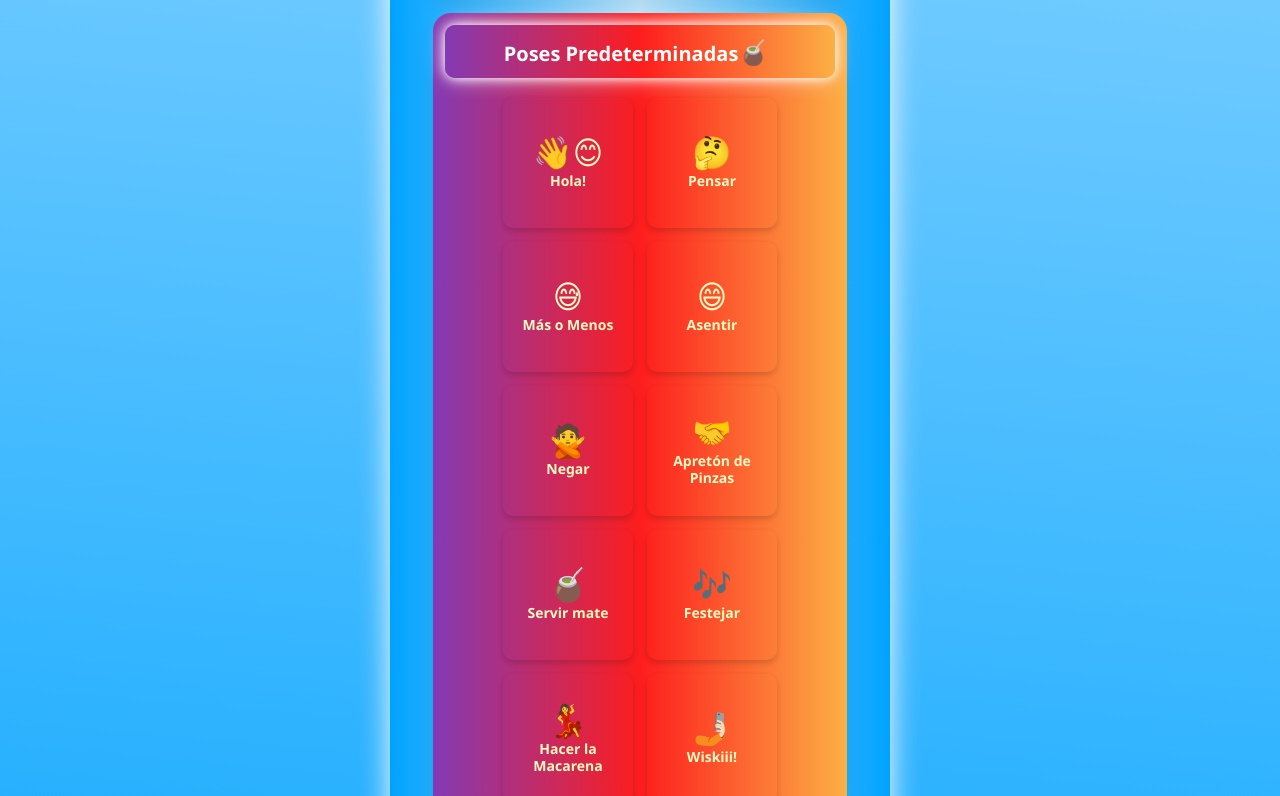
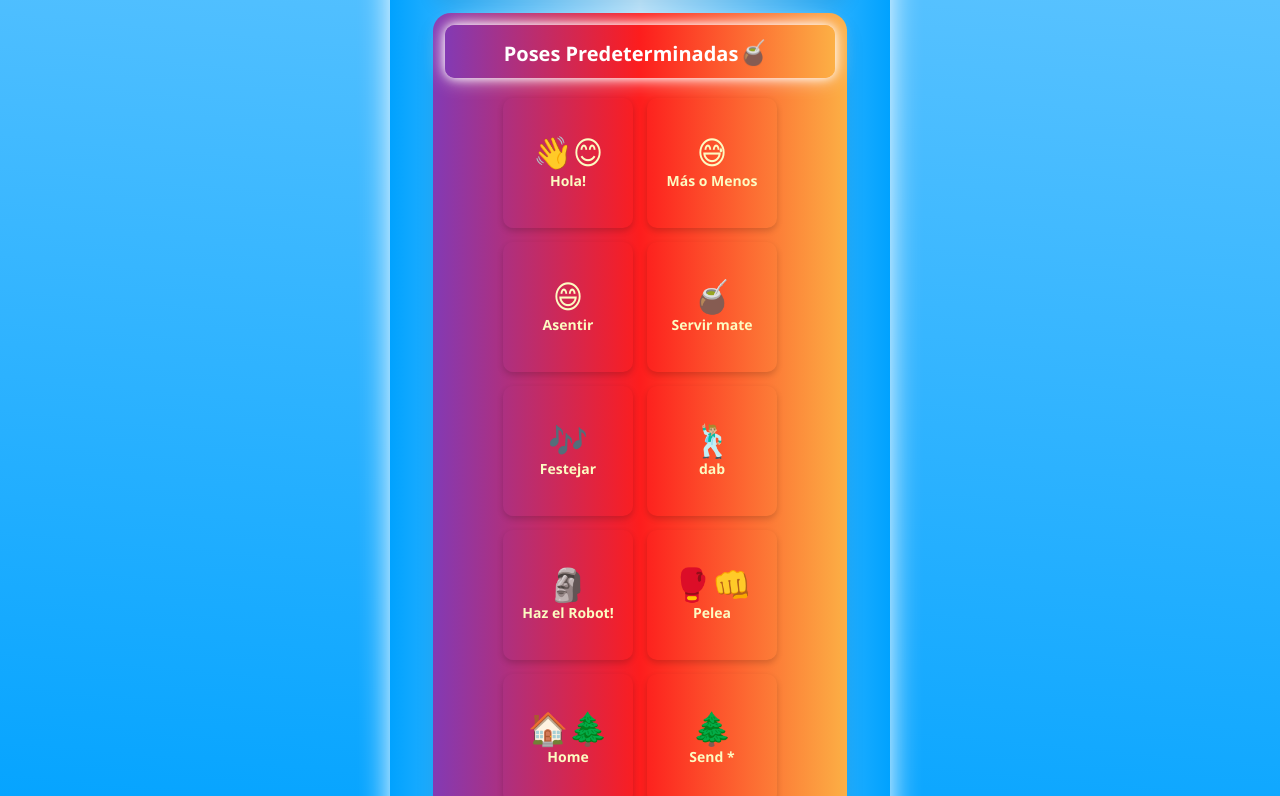
Before and after one commit to sistemadual-ahk/mecabot25, a plain HTML site: page approbot/index.html in a window 1280 px wide. Shown: the part 2004-2800 px from the top of the page. Drawn offline with Linux system fonts and the light colour scheme.

Commit message:
Update index.html

```diff
--- a/approbot/index.html
+++ b/approbot/index.html
@@ -9,7 +9,7 @@
 </head>
 <body>
     <div class="container">
-        <h1>Mueve a Che!Pibe<span class="emoji">🕹️</span></h1>
+        <h1>Mueve a Che!Robot<span class="emoji">🕹️</span></h1>
 
         <div class="instructions">
             <p>Cada flecha moverá a Che!Pibe en una dirección diferente.</p>
@@ -128,9 +128,7 @@
                                 <div class="action" id="saludar">
                                     <h5><span class="emoji">👋😊</span>Hola!</h5>
                                 </div>
-                                <div class="action" id="pensar">
-                                    <h5><span class="emoji">🤔</span>Pensar</h5>
-                                </div>
+
                                 <div class="action" id="maso">
                                     <h5><span class="emoji">😅</span>Más o Menos</h5>
                                 </div>
@@ -139,24 +137,14 @@
                                     <h6><span class="emoji">😄</span>Asentir</h6>
                                 </div>
 
-                                <div class="action" id="no">
-                                    <h6><span class="emoji">🙅</span>Negar</h6>
-                                </div>
-                                <div class="action" id="saludo_formal">
-                                    <h5><span class="emoji">🤝</span>Apretón de Pinzas</h5>
-                                </div>
                                 <div class="action" id="mate">
                                     <h6><span class="emoji">🧉</span>Servir mate</h6>
                                 </div>
                                 <div class="action" id="festejar">
                                     <h4><span class="emoji">🎶</span>Festejar</h4>
                                 </div>
-                                <div class="action" id="macarena">
-                                    <h5><span class="emoji">💃</span>Hacer la Macarena</h5>
-                                </div>
-                                <div class="action" id="selfie">
-                                    <h4><span class="emoji">🤳🏻</span>Wiskiii!</h4>
-                                </div>
+
+
                                 <div class="action" id="dab">
                                     <h4><span class="emoji">🕺🏼</span>dab</h4>
                                 </div>
```
